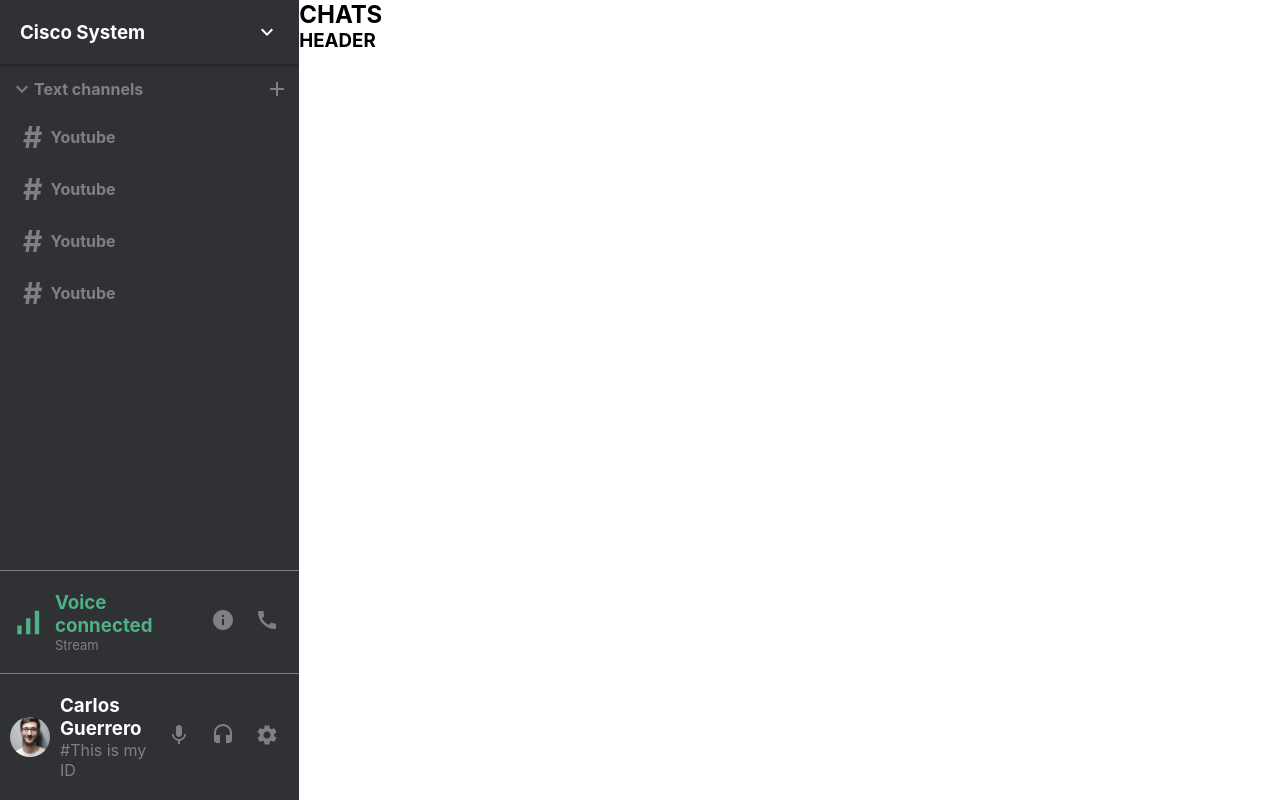
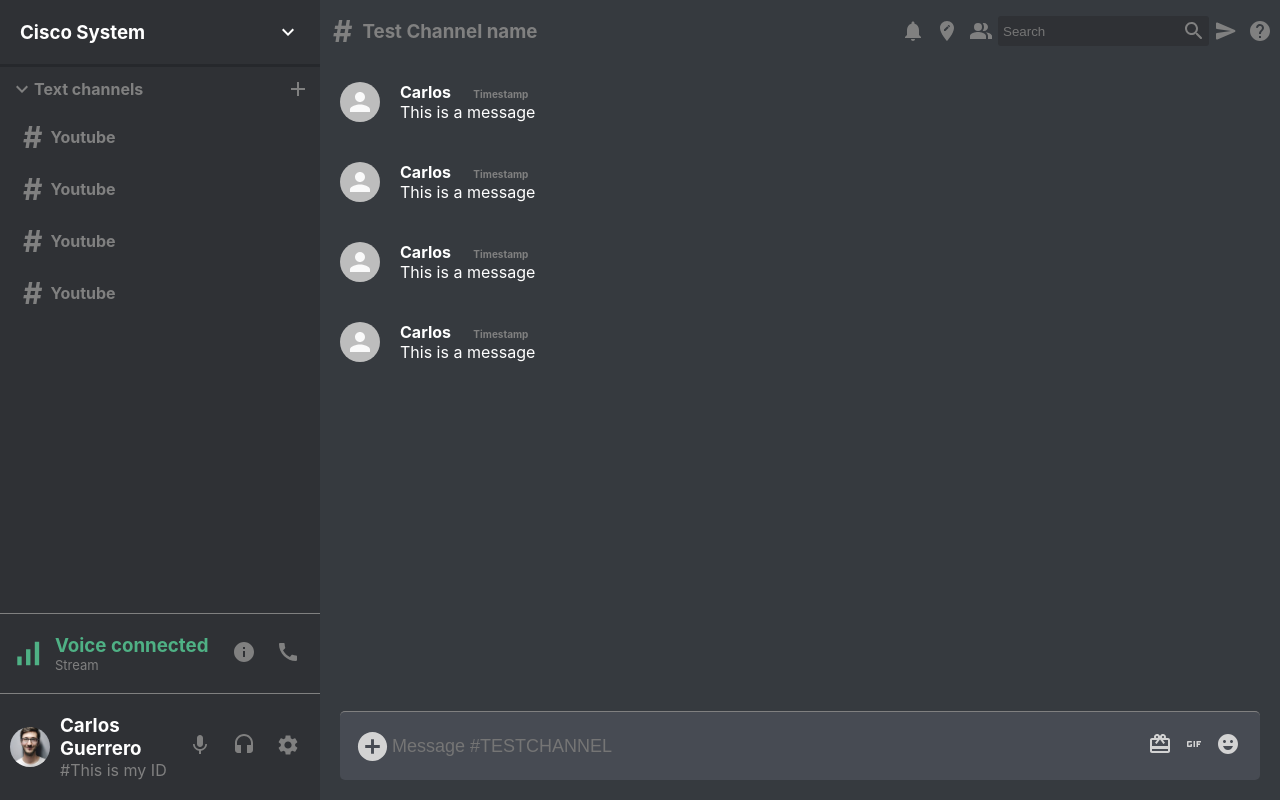
Before and after one commit to carlosguerrero1982/discord, a React (Create React App) app: page / in a window 1280 px wide. Built offline with nearby package versions, Linux system fonts and the light colour scheme.

Commit message:
141020:1932

```diff
--- a/src/ChatHeader.css
+++ b/src/ChatHeader.css
@@ -0,0 +1,58 @@
+.chatheader {
+    display: flex;
+    justify-content: space-between;
+    align-items: center;
+    color: gray;
+    padding: 3px;
+}
+
+.chatheader_hash{
+
+    color: gray;
+    font-size: 30px;
+    padding: 10px;
+}
+
+.chatheader_left > h3{
+
+    display: flex;
+    align-items: center;
+   /* color: white; */
+}
+
+.chatheader_right{
+
+    display: flex;
+    align-items: center;
+    flex: 0.5;
+    justify-content: space-between;
+}
+
+.chatheader_right > .MuiSvgIcon-root{
+
+    cursor: pointer;
+    padding: 5px;
+}
+
+.chatheader_right > .MuiSvgIcon-root:hover{
+
+    color: white;
+}
+
+.chatheader_search{
+
+    display: flex;
+    align-items: center;
+    color: gray;
+    background-color: #2f3135;
+    border-radius: 3px;
+    padding: 3px;
+}
+
+.chatheader_search > input {
+
+    background: transparent;
+    outline-width: 0;
+    color: white;
+    border: none;
+}
--- a/src/ChatHeader.js
+++ b/src/ChatHeader.js
@@ -1,11 +1,45 @@
 import React from 'react';
 import './ChatHeader.css';
-
+import NotificationsIcon from '@material-ui/icons/Notifications';
+import EditLocationIcon from '@material-ui/icons/EditLocation';
+import PeopleAltIcon from '@material-ui/icons/PeopleAlt';
+import SearchRoundedIcon from '@material-ui/icons/SearchRounded';
+import SendRoundedIcon from '@material-ui/icons/SendRounded';
+import HelpRoundedIcon from '@material-ui/icons/HelpRounded';
 
 function ChatHeader() {
     return (
         <div className="chatheader">
-            <h3>HEADER</h3>
+
+
+            <div className="chatheader_left">
+
+                <h3>
+                    <span className="chatheader_hash"> # </span>
+
+                    Test Channel name
+                </h3>
+
+            </div>
+
+            <div className="chatheader_right">
+
+                <NotificationsIcon />
+                <EditLocationIcon />
+                <PeopleAltIcon />
+
+                <div className="chatheader_search">
+
+                    <input type="text" placeholder="Search" />
+
+                    <SearchRoundedIcon />
+
+                </div>
+
+                <SendRoundedIcon />
+                <HelpRoundedIcon />
+
+            </div>
         </div>
     )
 }
--- a/src/Chats.css
+++ b/src/Chats.css
@@ -0,0 +1,57 @@
+.chats{
+
+    display: flex;
+    flex-direction: column;
+    flex: 0.75;
+    background-color: #363a3f;
+    height: 100vh;
+}
+
+.chat_input{
+
+    color: lightgray;
+    display: flex;
+    align-items: center;
+    justify-content: space-between;
+    padding: 15px;
+    border-radius: 5px;
+    margin: 20px;
+    border-top: 1px solid gray;
+    background-color: #474b53;
+}
+
+.chat_input > form > input {
+
+    padding: 15x;
+    background: transparent;
+    border: none;
+    outline-width: 0;
+    color: white;
+    font-size:large ;
+ width: 100%;
+
+}
+
+.chat_input > form  {
+
+    flex: 1;
+
+}
+
+.chat_inputButton {
+
+   display: none;
+
+}
+
+.chat_inputIcons > .MuiSvgIcon-root{
+
+    cursor: pointer;
+    padding: 5px;
+}
+
+.chat_messages{
+
+    flex: 1;
+
+}
--- a/src/Chats.js
+++ b/src/Chats.js
@@ -1,14 +1,52 @@
 import React from 'react';
 import ChatHeader from './ChatHeader';
 import './Chats.css';
-
+import AddCircleIcon from '@material-ui/icons/AddCircle';
+import CardGiftcardIcon from '@material-ui/icons/CardGiftcard';
+import GifIcon from '@material-ui/icons/Gif';
+import EmojiEmotionsIcon from '@material-ui/icons/EmojiEmotions';
+import Message from './Message';
 
 function Chats() {
     return (
         <div className="chats">
-            <h2>CHATS</h2>
+
 
             <ChatHeader />
+
+            <div className="chat_messages">
+
+            <Message />
+            <Message />
+            <Message />
+            <Message />
+
+            </div>
+
+
+
+
+            <div className="chat_input">
+
+            <AddCircleIcon fontSize="large" />
+
+            <form>
+
+                <input placeholder={'Message #TESTCHANNEL'} />
+                <button className="chat_inputButton" type="submit">Send Message</button>
+
+
+            </form>
+
+            <div className="chat_inputIcons">
+
+                <CardGiftcardIcon />
+                <GifIcon />
+                <EmojiEmotionsIcon />
+
+            </div>
+
+            </div>
 
         </div>
     )
--- /dev/null
+++ b/src/Message.css
@@ -0,0 +1,19 @@
+.message{
+
+    display: flex ;
+    align-items: center;
+    padding: 20px;
+    color: white;
+}
+
+.message_info{
+
+    margin-left:20px ;
+}
+
+.message_timestamp{
+
+    color: gray;
+    margin-left: 20px;
+    font-size: x-small;
+}
--- /dev/null
+++ b/src/Message.js
@@ -0,0 +1,24 @@
+import React from 'react';
+import './Message.css';
+import {Avatar} from "@material-ui/core";
+
+function Message() {
+    return (
+        <div className="message">
+
+            <Avatar />
+
+            <div className="message_info">
+
+                <h4>Carlos
+                     <span className="message_timestamp"> Timestamp</span>
+                </h4>
+
+                <p>This is a message</p>
+            </div>
+
+        </div>
+    )
+}
+
+export default Message
```
